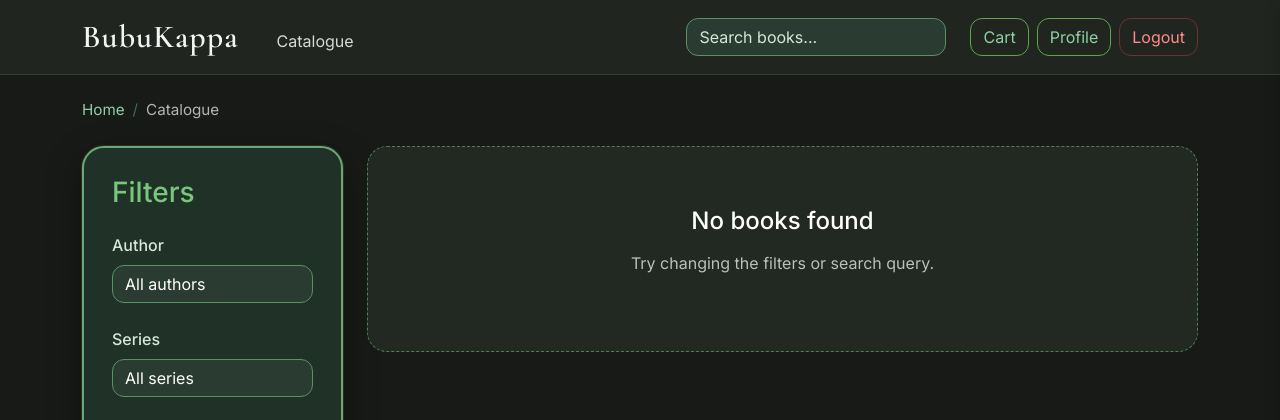
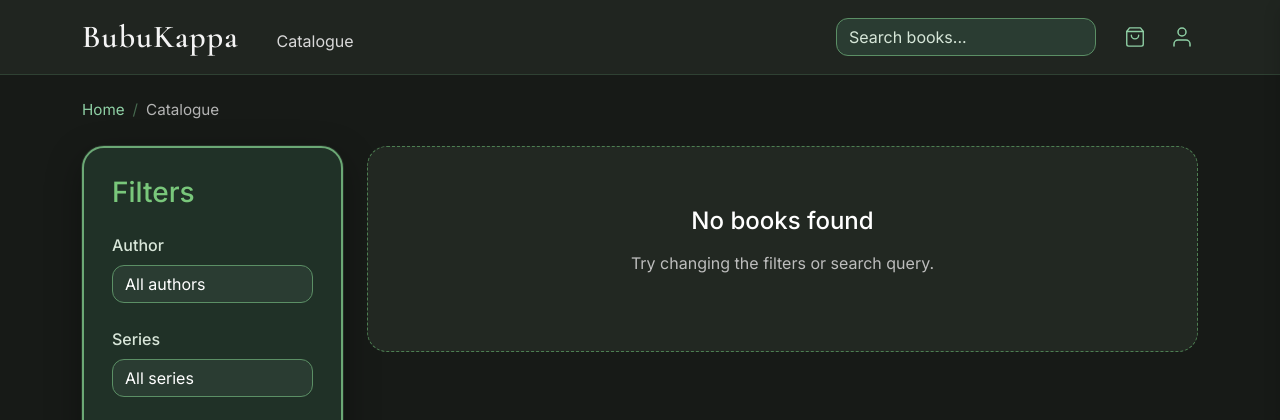
Before and after one commit to Peru-er/BookShop, a Django app: page /catalog/ in a window 1280 px wide. Shown: the top 420 px of the page. Run offline with Django 5.2, Linux system fonts and the light colour scheme; the visitor is signed in with stand-in values (Sample User, id 1); data comes from the database, SQL or seed files in the repository; data that the repository does not hold is empty.

Commit message:
Navbar Editing

```diff
--- a/shop/views.py
+++ b/shop/views.py
@@ -61,6 +61,8 @@ def catalog(request):
         series_list = Series.objects.all().order_by('name')
         cache.set('shop_series', series_list, 86400)
 
+    query = request.GET.get('q')
+
     author = request.GET.get('author')
     series = request.GET.get('series')
     publisher = request.GET.get('publisher')
@@ -71,6 +73,11 @@ def catalog(request):
     age_rating = request.GET.get('age_rating')
     min_price = request.GET.get('min_price')
     max_price = request.GET.get('max_price')
+
+    if query:
+        products = products.filter(
+            Q(name__icontains=query) | Q(author__name__icontains=query)
+        ).distinct()
 
     if author:
         products = products.filter(author_id=author)
@@ -140,6 +147,7 @@ def catalog(request):
 
     return render(request, 'shop/catalog.html', {
         'products': products,
+        'query': query,
         'categories': categories,
         'genres': genres,
         'authors': authors,
--- a/static/styles.css
+++ b/static/styles.css
@@ -141,10 +141,98 @@ input[type="number"] {
     -moz-appearance: textfield;
 }
 
+.btn-icon {
+    background: transparent;
+    border: none;
+    padding: 4px;
+    display: inline-flex;
+    align-items: center;
+    justify-content: center;
+    transition: transform 0.2s ease;
+}
+
+.btn-icon:hover {
+    transform: scale(1.08);
+}
+
+.btn-icon svg {
+    transition: fill 0.2s ease;
+}
+
+.btn-icon:hover svg {
+    fill: #78d35f;
+}
+
+.no-caret::after {
+    display: none !important;
+}
+
+.btn-icon:focus, .btn-icon:active, .dropdown-toggle:focus {
+    outline: none !important;
+    box-shadow: none !important;
+    background: transparent !important;
+}
+
+.custom-dropdown {
+    background: #222822 !important;
+    border: 1px solid #355d3a !important;
+    border-radius: 14px !important;
+    box-shadow: 0 10px 30px rgba(0,0,0,.5) !important;
+    padding: 8px 0 !important;
+
+    right: 0 !important;
+    left: auto !important;
+}
+
+.custom-dropdown .dropdown-item {
+    color: #d8d8d8 !important;
+    padding: 8px 20px !important;
+    font-size: 0.95rem;
+    transition: all 0.2s ease;
+}
+
+.custom-dropdown .dropdown-item:hover,
+.custom-dropdown .dropdown-item:focus,
+.custom-dropdown .dropdown-item:active {
+    background: #2d362d !important;
+    color: #78d35f !important;
+    outline: none !important;
+}
+
 /* =========================================================
    SEARCH
 ========================================================= */
 
+.btn-clear-search {
+    position: absolute;
+    right: 12px;
+    background: transparent;
+    border: none;
+    padding: 0;
+    color: #8fd0a5;
+    display: inline-flex;
+    align-items: center;
+    justify-content: center;
+    transition: color 0.2s ease, transform 0.2s ease;
+    cursor: pointer;
+}
+
+.btn-clear-search:hover {
+    color: #78d35f;
+    transform: scale(1.1);
+}
+
+.btn-clear-search:focus {
+    outline: none;
+    box-shadow: none;
+}
+
+.search-box::-webkit-search-decoration,
+.search-box::-webkit-search-cancel-button {
+    -webkit-appearance: none;
+    display: none;
+}
+
 .search-box {
     width: 260px;
 
@@ -153,6 +241,7 @@ input[type="number"] {
     border-radius: 14px;
 
     color: white;
+    appearance: none;
 }
 
 .search-box::placeholder {
@@ -164,6 +253,14 @@ input[type="number"] {
     color: white;
     border-color: #7ac784;
     box-shadow: none;
+}
+
+.search-box::-webkit-search-decoration,
+.search-box::-webkit-search-cancel-button,
+.search-box::-webkit-search-results-button,
+.search-box::-webkit-search-results-decoration {
+    -webkit-appearance: none;
+    display: none;
 }
 
 /* =========================================================
--- a/templates/base.html
+++ b/templates/base.html
@@ -4,134 +4,97 @@
 <html lang="en">
 
 <head>
-
     <meta charset="UTF-8">
     <meta name="viewport" content="width=device-width, initial-scale=1">
-
     <title>{% block title %}BubuKappa{% endblock %}</title>
 
-    <link
-        href="https://cdn.jsdelivr.net/npm/bootstrap@5.3.0/dist/css/bootstrap.min.css"
-        rel="stylesheet"
-    >
-
-    <link
-        href="https://fonts.googleapis.com/css2?family=Cormorant+Garamond:wght@600&family=Inter:wght@400;500;600&display=swap"
-        rel="stylesheet"
-    >
-
-    <link
-        rel="stylesheet"
-        href="{% static 'styles.css' %}"
-    >
-
+    <link href="https://cdn.jsdelivr.net/npm/bootstrap@5.3.0/dist/css/bootstrap.min.css" rel="stylesheet">
+    <link href="https://fonts.googleapis.com/css2?family=Cormorant+Garamond:wght@600&family=Inter:wght@400;500;600&display=swap" rel="stylesheet">
+    <link rel="stylesheet" href="{% static 'styles.css' %}">
 </head>
 
 <body>
 
 <header>
+<nav class="navbar navbar-expand-lg navbar-dark">
+    <div class="container">
+        <a class="navbar-brand logo" href="{% url 'shop:home' %}">BubuKappa</a>
 
-<nav class="navbar navbar-expand-lg navbar-dark">
-
-    <div class="container">
-
-        <a class="navbar-brand logo"
-           href="{% url 'shop:home' %}">
-            BubuKappa
-        </a>
-
-        <button
-            class="navbar-toggler"
-            type="button"
-            data-bs-toggle="collapse"
-            data-bs-target="#navbar"
-        >
+        <button class="navbar-toggler" type="button" data-bs-toggle="collapse" data-bs-target="#navbar">
             <span class="navbar-toggler-icon"></span>
         </button>
 
-        <div
-            class="collapse navbar-collapse"
-            id="navbar"
-        >
+        <div class="collapse navbar-collapse" id="navbar">
             <div class="navbar-nav me-auto align-items-center">
-                <a class="nav-link catalogue-link"
-                   href="{% url 'shop:catalog' %}">
-                    Catalogue
-                </a>
+                <a class="nav-link catalogue-link" href="{% url 'shop:catalog' %}">Catalogue</a>
             </div>
 
-            <form
-                class="d-flex me-4"
-                method="get"
-                action="{% url 'shop:catalog' %}"
-            >
+            <form class="d-flex me-2 position-relative align-items-center" method="get" action="{% url 'shop:catalog' %}" id="search-form">
+                <input class="form-control search-box pe-5" type="text" name="q" id="search-input" value="{{ query|default:'' }}" placeholder="Search books...">
 
-                <input
-                    class="form-control search-box"
-                    type="search"
-                    name="q"
-                    value="{{ query|default:'' }}"
-                    placeholder="Search books..."
-                >
-
+                <button type="button" id="search-clear-btn" class="btn-clear-search" style="{% if not query %}display: none;{% endif %}" title="Clear search">
+                    <svg xmlns="http://www.w3.org/2000/svg" width="16" height="16" fill="currentColor" viewBox="0 0 16 16">
+                        <path d="M4.646 4.646a.5.5 0 0 1 .708 0L8 7.293l2.646-2.647a.5.5 0 0 1 .708.708L8.707 8l2.647 2.646a.5.5 0 0 1-.708.708L8 8.707l-2.646 2.647a.5.5 0 0 1-.708-.708L7.293 8 4.646 5.354a.5.5 0 0 1 0-.708z"/>
+                    </svg>
+                </button>
             </form>
 
-            <div class="d-flex align-items-center gap-2">
+            <div class="d-flex align-items-center gap-3 ms-3">
 
-                <button id="open-cart-btn" type="button" class="btn btn-outline-custom d-inline-flex align-items-center gap-2">
-                    Cart
-                    <span class="badge bg-success rounded-pill cart-badge" id="nav-cart-badge" style="{% if not cart or cart|length == 0 %}display:none;{% endif %}">
+                <button id="open-cart-btn" type="button" class="btn btn-icon position-relative" title="Your Cart">
+                    <svg xmlns="http://www.w3.org/2000/svg" width="22" height="22" fill="none" stroke="#8fd0a5" stroke-width="1.5" stroke-linecap="round" stroke-linejoin="round" class="bi bi-custom-bag" viewBox="0 0 24 24">
+                        <path d="M6 2L3 6v14a2 2 0 0 0 2 2h14a2 2 0 0 0 2-2V6l-3-4z"></path>
+                        <line x1="3" y1="6" x2="21" y2="6"></line>
+                        <path d="M16 10a4 4 0 0 1-8 0"></path>
+                    </svg>
+                    <span class="badge bg-success rounded-pill cart-badge position-absolute top-0 start-100 translate-middle" id="nav-cart-badge" style="font-size: 0.7rem; {% if not cart or cart|length == 0 %}display:none;{% endif %}">
                         {{ cart|length }}
                     </span>
                 </button>
 
                 {% if user.is_authenticated %}
-
-                    <a
-                        href="{% url 'users:profile' %}"
-                        class="btn btn-outline-custom">
-                        Profile
+                    <div class="dropdown">
+                        <button class="btn btn-icon dropdown-toggle no-caret" type="button" id="profileDropdown" data-bs-toggle="dropdown" aria-expanded="false" title="Account">
+                            <svg xmlns="http://www.w3.org/2000/svg" width="24" height="24" fill="none" stroke="#8fd0a5" stroke-width="1.5" stroke-linecap="round" stroke-linejoin="round" class="bi bi-custom-user" viewBox="0 0 24 24">
+                                <path d="M20 21v-2a4 4 0 0 0-4-4H8a4 4 0 0 0-4 4v2"></path>
+                                <circle cx="12" cy="7" r="4"></circle>
+                            </svg>
+                        </button>
+                        <ul class="dropdown-menu dropdown-menu-end custom-dropdown" aria-labelledby="profileDropdown">
+                            <li class="dropdown-header text-white-50 border-bottom border-secondary pb-2 mb-2">
+                                Signed in as <strong class="text-white d-block">{{ request.user.username }}</strong>
+                            </li>
+                            <li><a class="dropdown-item fw-bold text-success" href="{% url 'users:profile' %}">Profile</a></li>
+                            <li><hr class="dropdown-divider border-secondary"></li>
+                            <li><a class="dropdown-item profile-menu-link" data-target="orders-pane" href="{% url 'users:profile' %}#orders-pane">Active Orders</a></li>
+                            <li><a class="dropdown-item profile-menu-link" data-target="history-pane" href="{% url 'users:profile' %}#history-pane">Order History</a></li>
+                            <li><a class="dropdown-item profile-menu-link" data-target="wishlist-pane" href="{% url 'users:profile' %}#wishlist-pane">Wishlist</a></li>
+                            <li><a class="dropdown-item profile-menu-link" data-target="recently-pane" href="{% url 'users:profile' %}#recently-pane">Recently Viewed</a></li>
+                            <li><a class="dropdown-item" href="{% url 'users:settings' %}">Account Settings</a></li>
+                            <li><hr class="dropdown-divider border-secondary"></li>
+                            <li>
+                                <form method="post" action="{% url 'users:logout' %}" class="px-2">
+                                    {% csrf_token %}
+                                    <button class="btn btn-custom-danger w-100 py-1 text-center" type="submit" style="font-size: 0.9rem;">
+                                        Logout
+                                    </button>
+                                </form>
+                            </li>
+                        </ul>
+                    </div>
+                {% else %}
+                    <a href="{% url 'users:register' %}" class="btn btn-icon" title="Register / Login">
+                        <svg xmlns="http://www.w3.org/2000/svg" width="24" height="24" fill="none" stroke="#8fd0a5" stroke-width="1.5" stroke-linecap="round" stroke-linejoin="round" class="bi bi-custom-user" viewBox="0 0 24 24">
+                            <path d="M20 21v-2a4 4 0 0 0-4-4H8a4 4 0 0 0-4 4v2"></path>
+                            <circle cx="12" cy="7" r="4"></circle>
+                        </svg>
                     </a>
-
-                    <form
-                        method="post"
-                        action="{% url 'users:logout' %}"
-                        class="d-inline">
-
-                        {% csrf_token %}
-
-                        <button
-                            class="btn btn-custom-danger"
-                            type="submit">
-                            Logout
-                        </button>
-
-                    </form>
-
-                {% else %}
-
-                    <a
-                        href="{% url 'users:login' %}"
-                        class="btn btn-outline-custom">
-                        Login
-                    </a>
-
-                    <a
-                        href="{% url 'users:register' %}"
-                        class="btn btn-custom">
-                        Register
-                    </a>
-
                 {% endif %}
 
             </div>
-
         </div>
-
     </div>
-
 </nav>
-
 </header>
 
 <main class="container py-4 flex-grow-1">
@@ -146,35 +109,21 @@
 
     {% if messages %}
     <div class="flashes">
-
         {% for message in messages %}
-
-            <div class="flash {{ message.tags }}">
-                {{ message }}
-            </div>
-
+            <div class="flash {{ message.tags }}">{{ message }}</div>
         {% endfor %}
-
     </div>
     {% endif %}
 
     {% block content %}
     {% endblock %}
-
 </main>
 
 <footer>
-
-    <div class="container">
-
-        © 2026 BubuKappa · Created by Peruer
-
-    </div>
-
+    <div class="container">© 2026 BubuKappa · Created by Peruer</div>
 </footer>
 
 <div id="sidebar-overlay" class="sidebar-overlay"></div>
-
 <div id="side-cart" class="side-cart shadow">
     <div class="p-3 border-bottom d-flex justify-content-between align-items-center">
         <h5 class="m-0 border-0 fs-4" style="font-family: 'Cormorant Garamond', serif;">
@@ -182,10 +131,7 @@
         </h5>
         <button type="button" class="btn-close" id="close-cart-btn"></button>
     </div>
-
-    <div class="side-cart-items flex-grow-1 p-3 overflow-y-auto" id="side-cart-items">
-        </div>
-
+    <div class="side-cart-items flex-grow-1 p-3 overflow-y-auto" id="side-cart-items"></div>
     <div class="p-3 border-top bg-light mt-auto">
         <div class="d-flex justify-content-between mb-3 fs-5 fw-bold">
             <span>Total:</span>
@@ -199,7 +145,7 @@
 <script src="{% static 'js/flashes.js' %}"></script>
 <script src="{% static 'js/side_cart.js' %}"></script>
 <script src="{% static 'js/wishlist.js' %}"></script>
+<script src="{% static 'js/global.js' %}"></script>
 
 </body>
-
 </html>
--- a/templates/shop/catalog.html
+++ b/templates/shop/catalog.html
@@ -17,7 +17,10 @@
                 Filters
             </h3>
 
-            <form method="get">
+            <form method="get" action="{% url 'shop:catalog' %}">
+                {% if query %}
+                    <input type="hidden" name="q" value="{{ query }}">
+                {% endif %}
 
                 <label class="form-label">
                     Author
```
Also changed, not shown: static/js/global.js (added, +59 -0 lines), templates/shop/product_detail.html (+10 -0 lines).
